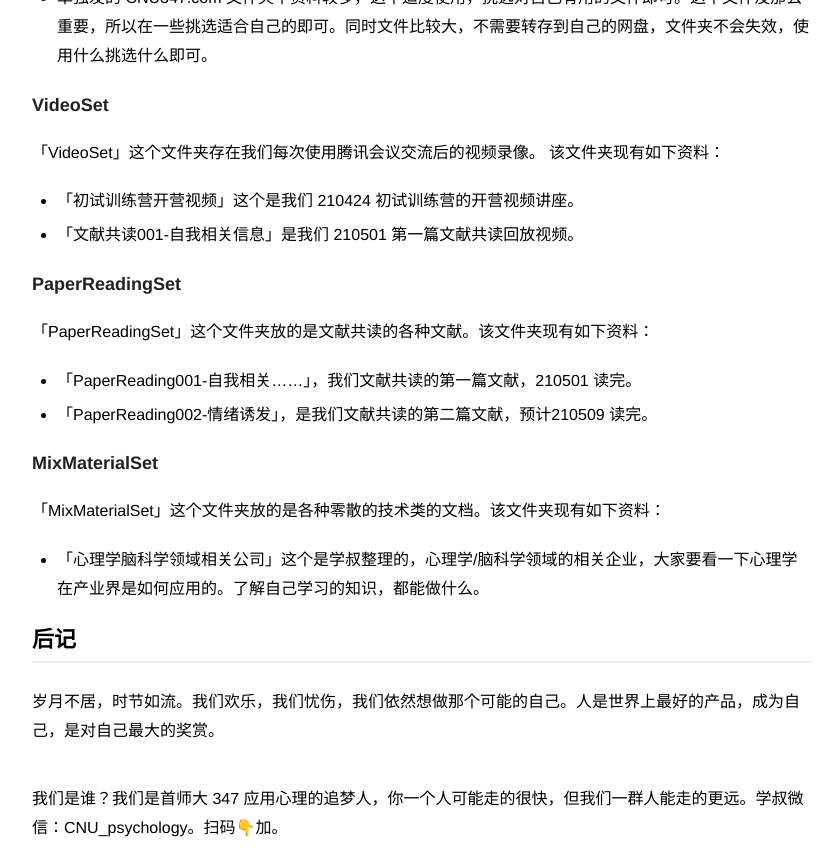
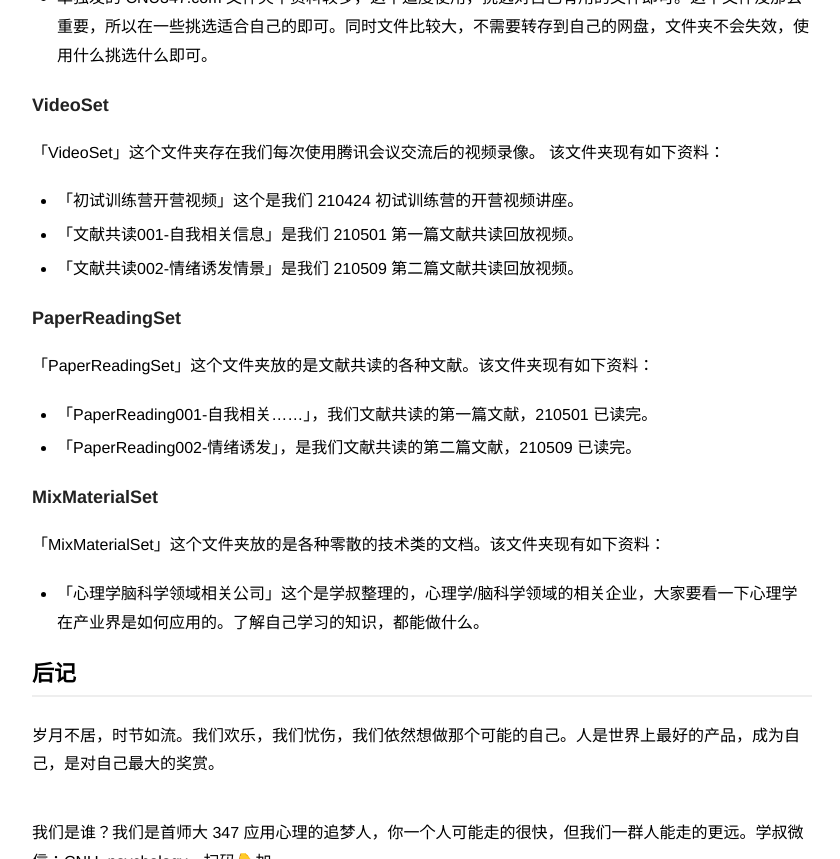
Before and after one commit to zapp926/cnu.github.io, a Jekyll site: the page built from _posts/2021-05-04-22-TheCampSchedule.md, in a window 1280 px wide and 900 px high, scrolled down 1213 px, cut to the strip 0-859 px from the top of the window. Shown: the whole strip, without its empty margins (218-1058 px from the left). Built offline with Jekyll 4.4.1, drawn with Linux system fonts in a browser that asks for light colours.

Commit message:
update the post

```diff
--- a/_posts/2021-05-04-22-TheCampSchedule.md
+++ b/_posts/2021-05-04-22-TheCampSchedule.md
@@ -26,12 +26,12 @@ description: 人是世界上最好的产品，成为自己，是最大的奖赏
 该文件夹现有如下资料：
 - 「初试训练营开营视频」这个是我们 210424 初试训练营的开营视频讲座。
 - 「文献共读001-自我相关信息」是我们 210501 第一篇文献共读回放视频。
-
+- 「文献共读002-情绪诱发情景」是我们 210509 第二篇文献共读回放视频。
 
 ### PaperReadingSet
 「PaperReadingSet」这个文件夹放的是文献共读的各种文献。该文件夹现有如下资料：
-- 「PaperReading001-自我相关……」，我们文献共读的第一篇文献，210501 读完。
-- 「PaperReading002-情绪诱发」，是我们文献共读的第二篇文献，预计210509 读完。
+- 「PaperReading001-自我相关……」，我们文献共读的第一篇文献，210501 已读完。
+- 「PaperReading002-情绪诱发」，是我们文献共读的第二篇文献，210509 已读完。
 
 ### MixMaterialSet
 「MixMaterialSet」这个文件夹放的是各种零散的技术类的文档。该文件夹现有如下资料：
```
Also changed, not shown: _posts/2021-01-17-reexamine.md (+1 -1 lines).
